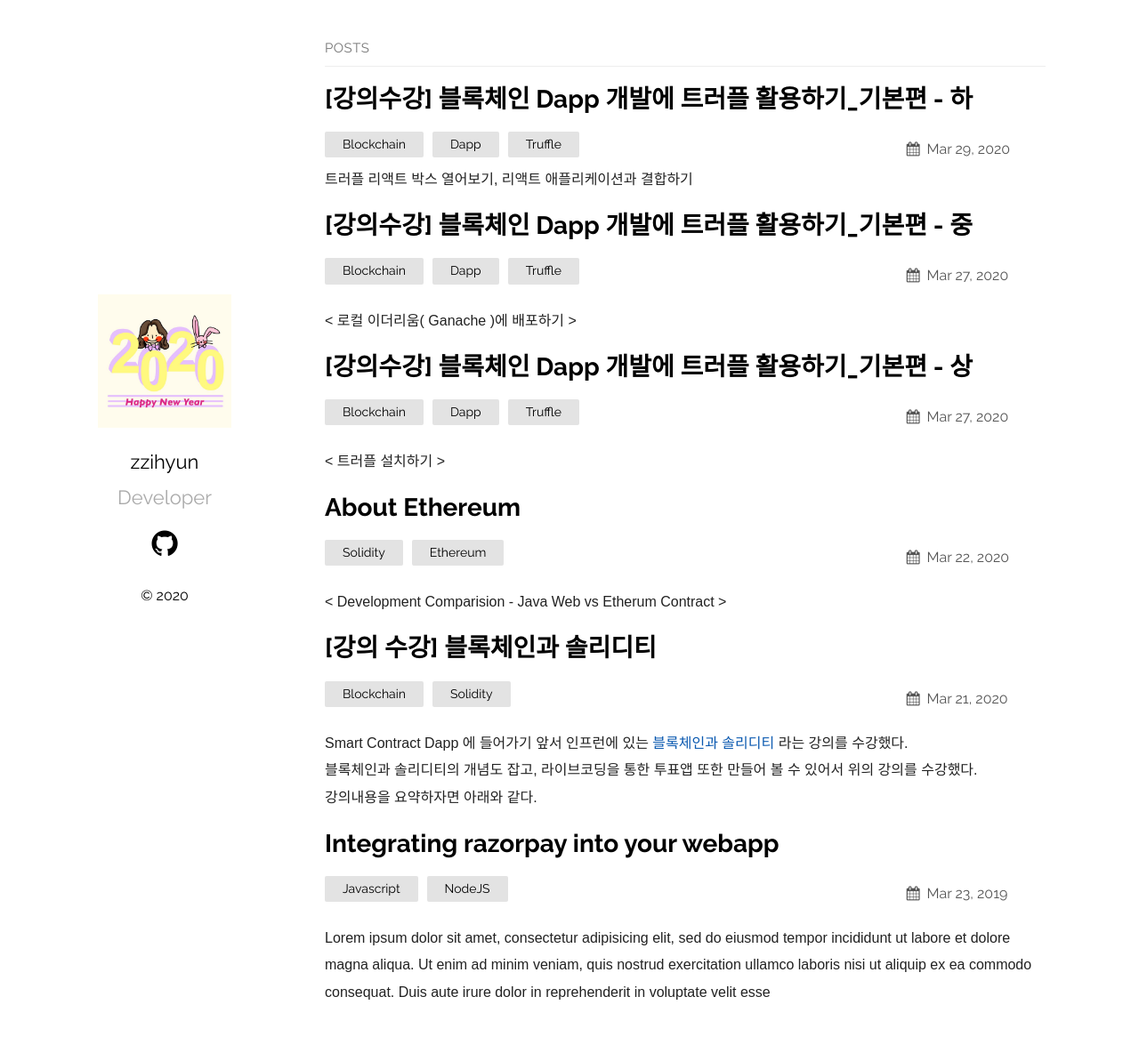
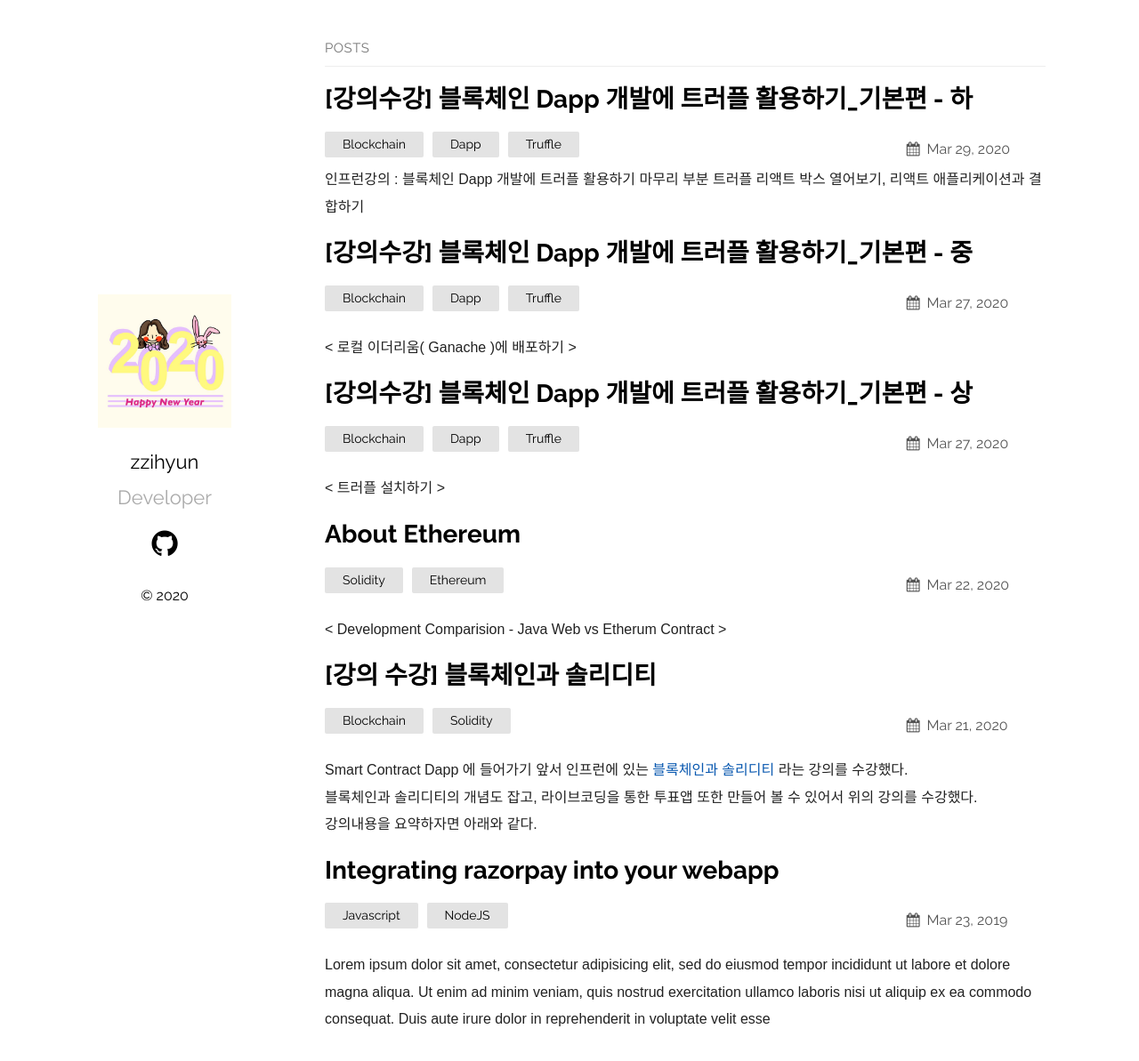
Before and after one commit to jhhhj1002/jhhhj1002.github.io, a Jekyll site: the page built from index.md, in a window 1280 px wide and 1207 px high. Shown: the top 1193 px of the window at 89% size. Built offline with Jekyll 4.4.1, drawn with Linux system fonts in a browser that asks for light colours.

Commit message:
Update 2020-03-29-Truffle-in-Blockchain-03.markdown

```diff
--- a/_posts/2020-03-29-Truffle-in-Blockchain-03.markdown
+++ b/_posts/2020-03-29-Truffle-in-Blockchain-03.markdown
@@ -1,7 +1,8 @@
 ---
 layout: post
 title:  "[강의수강] 블록체인 Dapp 개발에 트러플 활용하기_기본편 - 하"
-excerpt: "트러플 리액트 박스 열어보기, 리액트 애플리케이션과 결합하기"
+excerpt: "인프런강의 : 블록체인 Dapp 개발에 트러플 활용하기 마무리 부분
+          트러플 리액트 박스 열어보기, 리액트 애플리케이션과 결합하기"
 date:   2020-03-29 16:38:36 +0530
 categories: Blockchain Dapp Truffle
 ---
```
